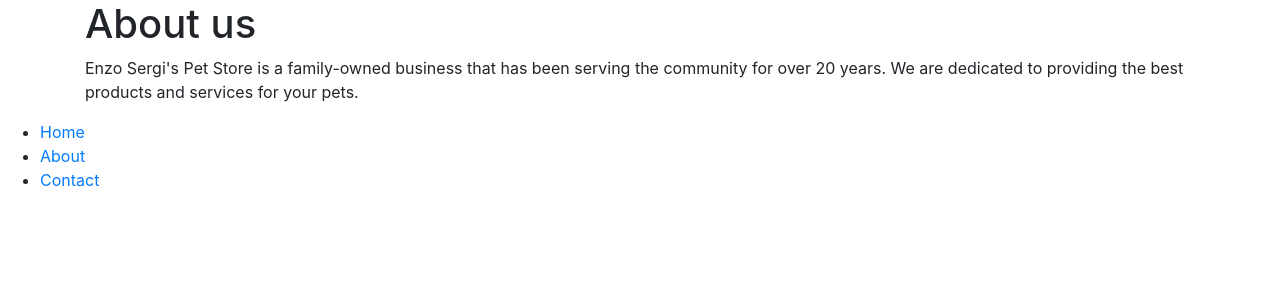
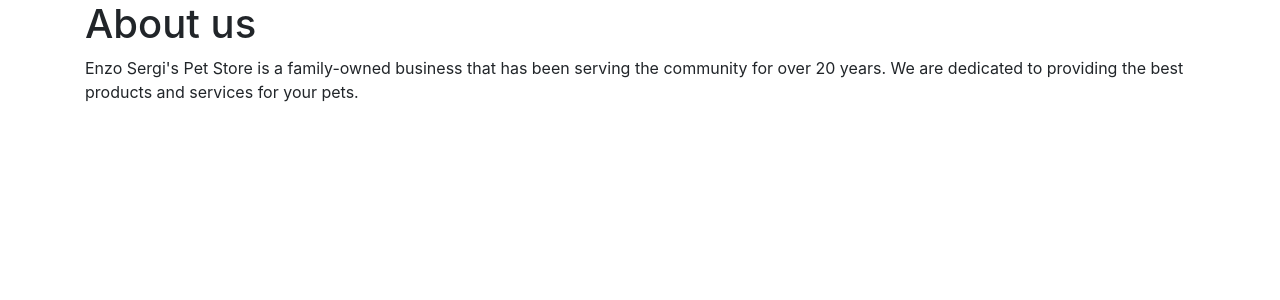
Before and after one commit to Enzoser6/mmis6391-mod04-sergi-demo, a Flask app: page /about in a window 1280 px wide. Shown: the part 56-356 px from the top of the page. Run offline with Flask 3, Linux system fonts and the light colour scheme; some libraries are stand-ins or nearby versions.

Commit message:
first try to heroku

```diff
--- a/app/templates/base.html
+++ b/app/templates/base.html
@@ -32,10 +32,3 @@
 <script src="https://stackpath.bootstrapcdn.com/bootstrap/4.5.2/js/bootstrap.min.js"></script>
 </body>
 </html>
- <nav>
-        <ul>
-            <li><a href="{{ url_for('index') }}">Home</a></li>
-            <li><a href="{{ url_for('about') }}">About</a></li>
-            <li><a href="{{ url_for('contact') }}">Contact</a></li>
-        </ul>
-    </nav>
```
